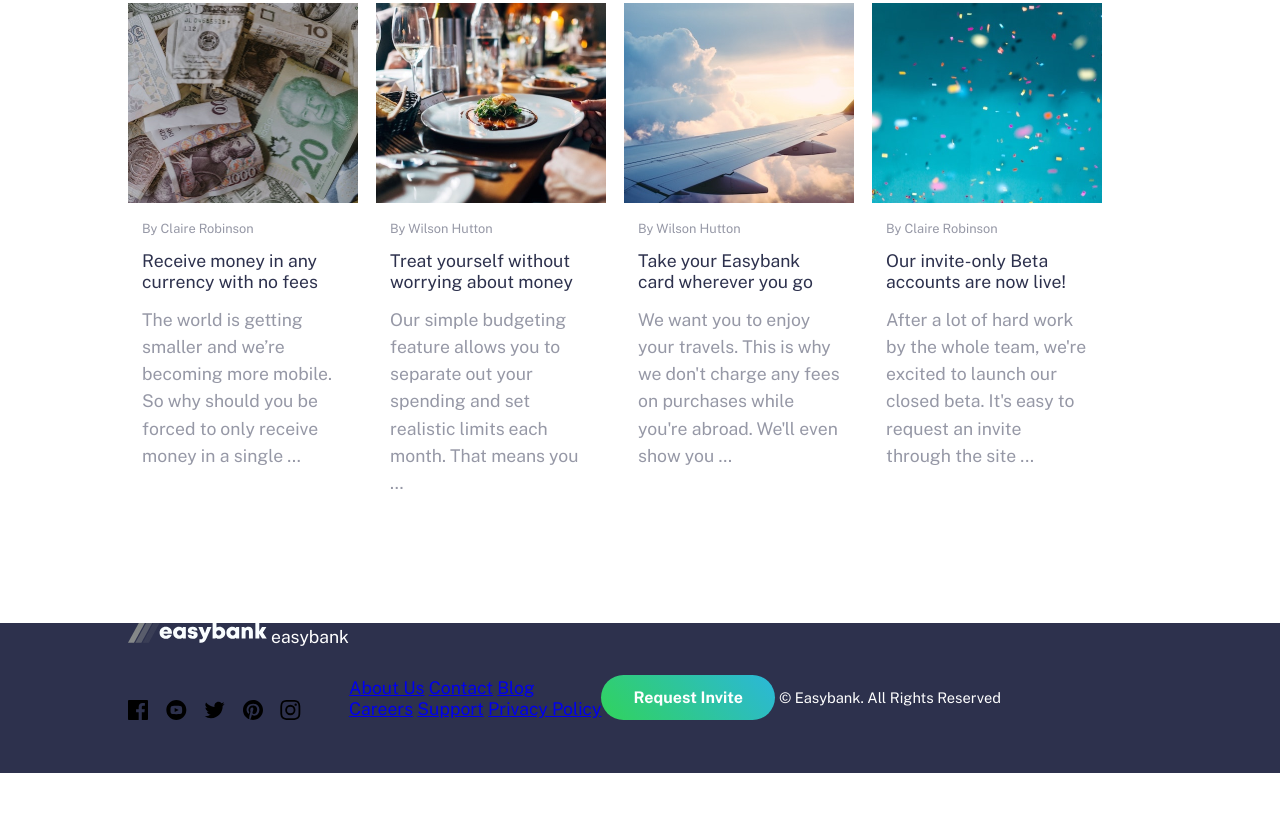
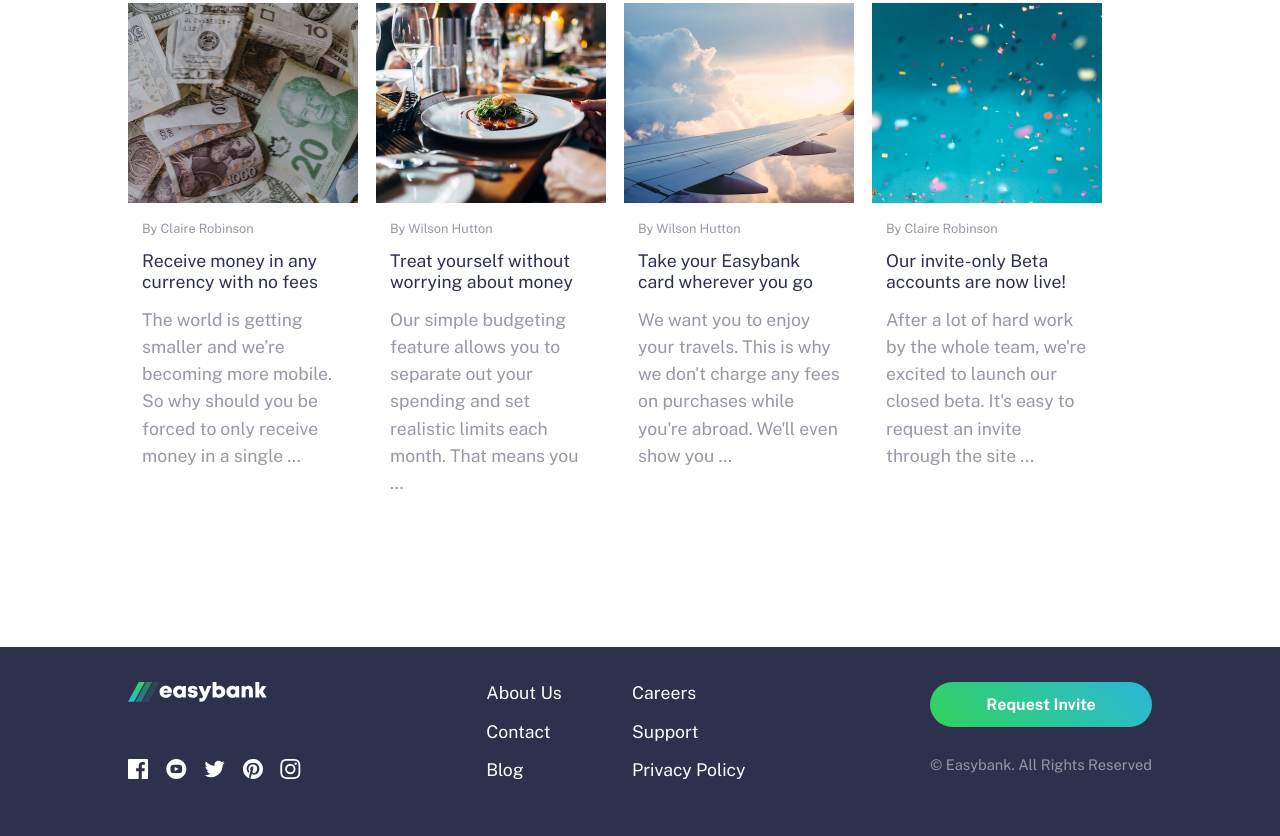
Before and after one commit to Arniss5/bank-landing-page, a plain HTML site: page index.html in a window 1280 px wide. Shown: the part 1566-2402 px from the top of the page. Before the commit the page ends 2339 px from the top, so only its background shows below. Drawn offline with nearby package versions, Linux system fonts and the light colour scheme.

Commit message:
style footer

```diff
--- a/index.html
+++ b/index.html
@@ -110,28 +110,28 @@
                 </article>
             </div>
         </section>
+        <img src="./images/icon-instagram.svg" alt="facebook" class="media-icon">
     </main>
 
     <footer>
         <div class="footer-logos-container">
-            <img src="./images/logo.svg" alt="easybank logo">
-            <span>easybank</span>
-            <div class="container social-media-container">
-                <img src="./images/icon-facebook.svg" alt="facebook">
-                <img src="./images/icon-youtube.svg" alt="facebook">
-                <img src="./images/icon-twitter.svg" alt="facebook">
-                <img src="./images/icon-pinterest.svg" alt="facebook">
-                <img src="./images/icon-instagram.svg" alt="facebook">
+            <img src="./images/logo - white.svg" alt="easybank logo">
+            <div class="container">
+                <a href=""><img src="./images/icon-facebook.svg" alt="facebook" class="media-icon"></a>
+                <a href=""><img src="./images/icon-youtube.svg" alt="facebook" class="media-icon"></a>
+                <a href=""><img src="./images/icon-twitter.svg" alt="facebook" class="media-icon"></a>
+                <a href=""><img src="./images/icon-pinterest.svg" alt="facebook" class="media-icon"></a>
+                <a href=""><img src="./images/icon-instagram.svg" alt="facebook" class="media-icon"></a>
             </div>
         </div>
 
         <div class="footer-nav-container">
-            <div class="col1">
+            <div class="col">
                 <a href="#">About Us</a>
                 <a href="#">Contact</a>
                 <a href="#">Blog</a>
             </div>
-            <div class="col2">
+            <div class="col">
                 <a href="#">Careers</a>
                 <a href="#">Support</a>
                 <a href="#">Privacy Policy</a>
--- a/style.css
+++ b/style.css
@@ -229,8 +229,43 @@
 footer {
     color: white;
     background-color: var(--dark-blue);
+    padding-top: 2em;
+    align-items: flex-start;
 }
 
-.footer-logos-container img {
-    filter: invert(100%) sepia(100%) saturate(9%) hue-rotate(144deg) brightness(103%) contrast(102%);
+.footer-nav-container {
+    margin: 0 auto;
+    display: flex;
+    gap: 4em;
 }
+
+.footer-nav-container .col {
+    display: flex;
+    flex-direction: column;
+    gap: 1em;
+}
+
+.footer-nav-container .col a {
+    color: #fff;
+    text-decoration: none;
+}
+
+.footer-nav-container .col a:hover {
+    color: #42e892d5;
+}
+
+.footer-corner {
+    display: flex;
+    flex-direction: column;
+}
+
+.footer-corner small {
+    color: var(--greyish-blue);
+    margin-top: 2em;
+}
+
+.media-icon:hover {
+    cursor: pointer;
+    filter: sepia(25%) saturate(10000%) hue-rotate(80deg) brightness(90%) contrast(118%);
+
+}
```
Also changed, not shown: images/logo - white.svg (added).
